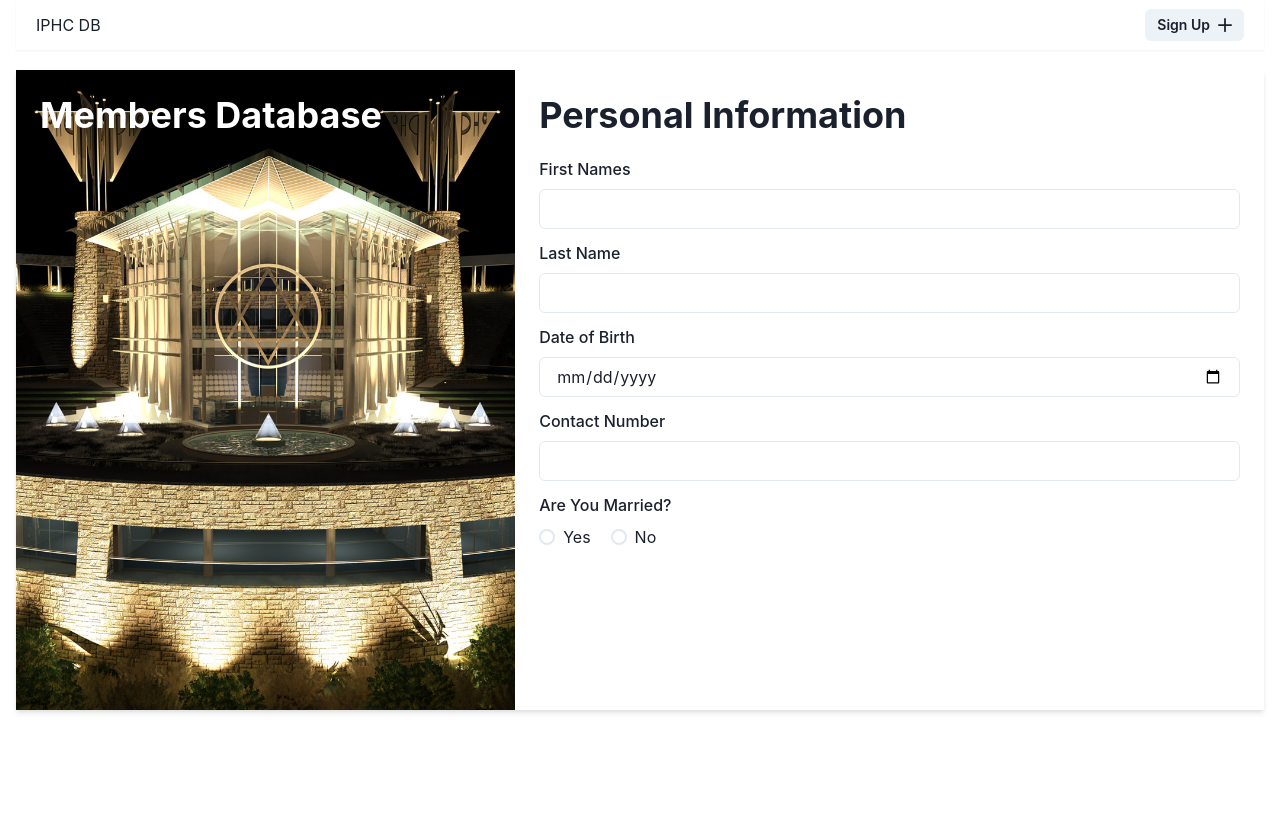
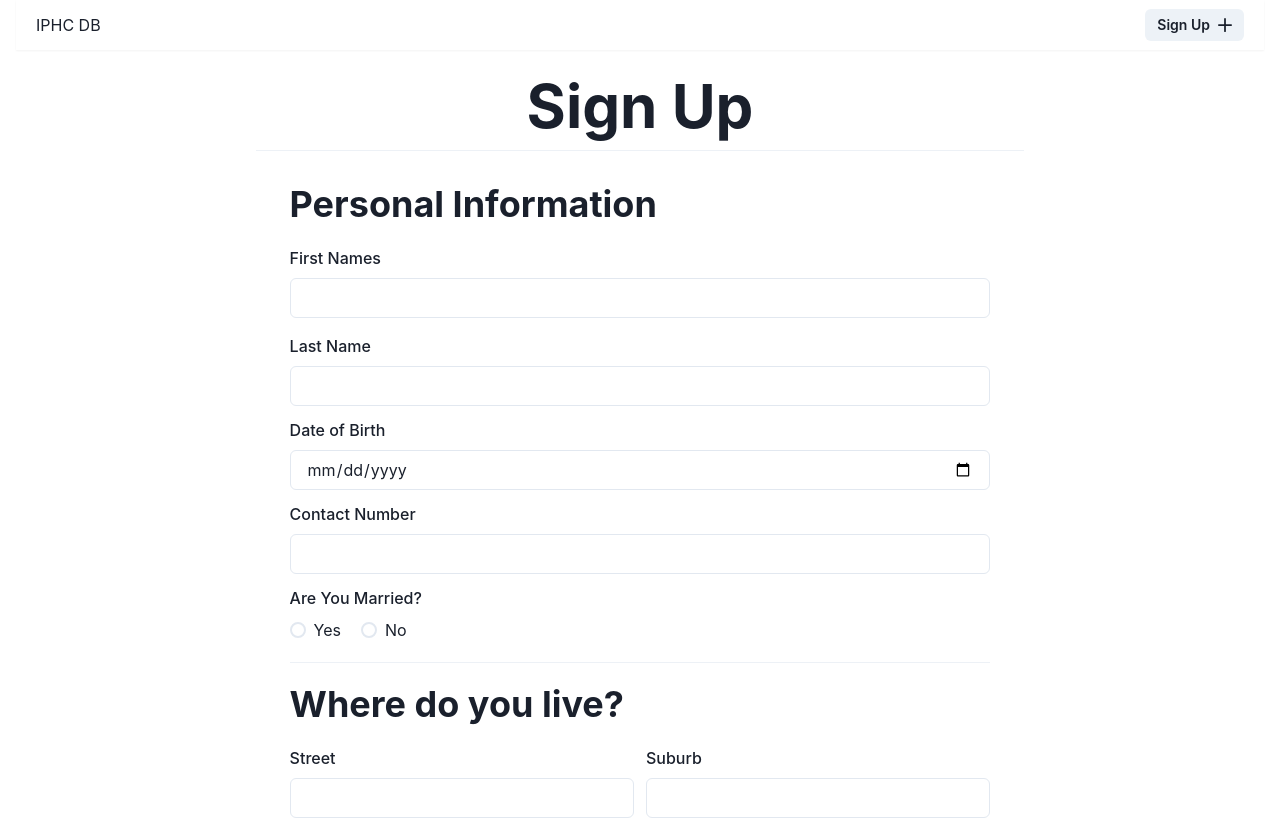
Before and after one commit to blaqbox-prime/iphcdb, a Next.js app: page /signup in a window 1280 px wide. Shown: the top 818 px of the page. Built offline with nearby package versions, Linux system fonts and the light colour scheme.

Commit message:
SignUp completed

```diff
--- a/package.json
+++ b/package.json
@@ -13,6 +13,7 @@
     "@chakra-ui/react": "^2.3.6",
     "@emotion/react": "^11.10.4",
     "@emotion/styled": "^11.10.4",
+    "@hookform/error-message": "^2.0.0",
     "@reduxjs/toolkit": "^1.8.6",
     "bcrypt": "^5.1.0",
     "dotenv": "^16.0.3",
--- a/pages/api/addmember.js
+++ b/pages/api/addmember.js
@@ -4,7 +4,7 @@ const bcrypt = require('bcrypt');
 
 export default async function handler(req,res){
 
-    try{
+
         await connecMongo();
 
         // Create Hashed Password
@@ -21,17 +21,14 @@ export default async function handler(req,res){
             //create document
             const member = await MemberModel.create(memberData);
             console.log("member created")
-            return res.json({member});
+            res.setHeader('Content-Type', 'application/json');
+            return res.status(200).json({member});
 
         }).catch(error => {
             console.log(error);
-            return res.status(500).json({ error: error.message });
+            return res.status(500).json({ error });
         })
 
 
-    }catch(error){
-        console.log(error)
-        return res.json({error})
 
-    }
 }
--- a/pages/index.js
+++ b/pages/index.js
@@ -2,6 +2,7 @@ import { Box, Heading } from '@chakra-ui/react'
 import Head from 'next/head'
 import connecMongo from '../db/db';
 import {MemberModel} from '../db/models/MemberModel';
+import {Url} from 'url';
 
 
 import {
--- a/pages/signup.jsx
+++ b/pages/signup.jsx
@@ -1,8 +1,9 @@
-import { Box, Button, Flex, Grid, Heading, Input, Stack, Text } from '@chakra-ui/react'
+import { Box, Button, Divider, Flex, Grid, Heading, Input, Stack, Text } from '@chakra-ui/react'
 import React, { useState, useRef } from 'react'
 import { useForm } from 'react-hook-form'
 import { useToast } from '@chakra-ui/react'
 import { useRouter } from 'next/router'
+import { ErrorMessage } from '@hookform/error-message';
 
 import {
     FormControl,
@@ -15,7 +16,7 @@ import {
 
 function Signup() {
 
-    const {register, handleSubmit, formState: { errors }} = useForm();
+    const {register, handleSubmit, formState: {errors, isSubmitting, isValid}} = useForm();
     // const [data,setData] = useState();
     const [empStatus,setEmpStatus] = useState();
     // For Loading animation
@@ -28,7 +29,7 @@ function Signup() {
 
 
     // log form result on submit
-    const onSubmit = (data) => {
+    const onSubmit = async (data) => {
 
         console.log(data)
 
@@ -64,15 +65,38 @@ function Signup() {
         }
 
         // submit to backend
-        setLoading(true);
-        fetch('/api/addmember',{
+
+        let res = await fetch('/api/addmember',{
             method: 'POST',
             body: JSON.stringify(formattedData),
-        }).then(result => result.json()).then(res => {
-            router.push('/');
-        })
-        .catch(error => console.log(error));
-        setLoading(false);
+        });
+
+        console.log(res);
+
+        if(res.status === 200){
+            toast({
+                title: 'Account created.',
+                description: "You have been successfully added to the IPHC database.",
+                status: 'success',
+                duration: 5000,
+                isClosable: true,
+              });
+            setTimeout(() => {
+                router.push('/');
+            },2000)
+        } else {
+
+            let data = await res.json();
+            console.log(data);
+
+            toast({
+                title: 'Failed to create account',
+                description: `${data.error.keyValue.email} is already registered`,
+                status: 'error',
+                duration: 5000,
+                isClosable: true,
+              });
+        }
     };
 
     const hasMatchingPasswords = (pass1, pass2) => {
@@ -81,36 +105,43 @@ function Signup() {
 
 
   return (
-    <Flex height={["100vh","100vh","80vh"]} boxShadow={["unset","unset","md"]} mt={5}
-    flexDirection={["column", "column" ,"row"]}
+    <Flex mt={5}
+    flexDirection={'column'}
+    w="100"
+    alignItems={'center'}
     >
-        <Box w={["100%","100%","40%"]} maxheight={['unset','unset',"100%"]} bgImg={["none", "none" ,"images/church1.jpg"]} bgPos={"center"} bgSize="cover" color={["black", "black", "white"]} p={['2',"6"]} >
-            <Heading fontSize="4xl">Members Database</Heading>
-        </Box>
+                    <Heading fontSize="6xl">Sign Up</Heading>
+                    <Divider maxW={'container.md'} my={2}/>
 
         {/* FORM --------- */}
         <Box as="form" onSubmit={handleSubmit(onSubmit)} w={['100%','100%',"60%"]} p={['2',"6"]} overflowY={["unset","unset",'auto']}>
             <Box id="personalInfoForm" minH={['unset','unset','100%']} mb="5">
                 <Heading mb={5}>Personal Information</Heading>
                 {/* ----------------------- */}
-                <FormControl mb="3">
+                <FormControl mb="3" isInvalid={'firstNames' in errors}>
                     <FormLabel>First Names</FormLabel>
-                    <Input type="text" {...register("firstNames",  {required: true, maxLength: 50})}/>
+                    <Input type="text" {...register("firstNames",  {required: 'Field is required'})} mb={1}/>
+                    <ErrorMessage errors={errors} name={'firstNames'}/>
                 </FormControl>
                 {/* ----------------------- */}
                 <FormControl mb="3">
                     <FormLabel>Last Name</FormLabel>
-                    <Input type="text" {...register("lastName")}/>
+                    <Input type="text" {...register("lastName", {required: 'Field is required'})}/>
+                    <ErrorMessage errors={errors} name={'lastName'}/>
+
                 </FormControl>
                 {/* ----------------------- */}
                 <FormControl mb="3">
                     <FormLabel>Date of Birth</FormLabel>
-                    <Input type="date" {...register("dob")}/>
+                    <Input type="date" {...register("dob", {required:'Field is required'})}/>
+                    <ErrorMessage errors={errors} name={'dob'}/>
+
                 </FormControl>
                 {/* ----------------------- */}
                 <FormControl mb="3">
                     <FormLabel>Contact Number</FormLabel>
-                    <Input type="text" {...register("contact")}/>
+                    <Input type="text" {...register("contact",{required: 'Field is required'})}/>
+                    <ErrorMessage errors={errors} name={'contact'}/>
                 </FormControl>
                  {/* ----------------------- */}
                  <FormControl mb="3">
@@ -123,6 +154,7 @@ function Signup() {
                     </RadioGroup>
                 </FormControl>
             </Box>
+            <Divider maxW={'container.md'} my={5} color="blackAlpha.800"/>
             {/* Home Address -------------------------------------*/}
             <Box id="homeAddressForm" mb="16">
                 <Heading mb={5}>Where do you live?</Heading>
@@ -130,42 +162,55 @@ function Signup() {
                     {/* ----------------------- */}
                 <FormControl>
                     <FormLabel>Street</FormLabel>
-                    <Input type="text"{...register("street")}/>
+                    <Input type="text"{...register("street", {required: 'Field is required'})}/>
+                    <ErrorMessage errors={errors} name={'street'}/>
+
                 </FormControl>
                 {/* ----------------------- */}
                 <FormControl>
                     <FormLabel>Suburb</FormLabel>
-                    <Input type="text" {...register("suburb")}/>
+                    <Input type="text" {...register("suburb", {required: 'Field is required'})}/>
+                    <ErrorMessage errors={errors} name={'suburb'}/>
+
                 </FormControl>
                 {/* ----------------------- */}
                 <FormControl>
                     <FormLabel>City</FormLabel>
-                    <Input type="text" {...register("city")}/>
+                    <Input type="text" {...register("city", {required: 'Field is required'})}/>
+                    <ErrorMessage errors={errors} name={'city'}/>
+
                 </FormControl>
 
                 {/* ----------------------- */}
                 <FormControl>
                     <FormLabel>Province</FormLabel>
-                    <Input type="text" {...register("province")}/>
+                    <Input type="text" {...register("province", {required: 'Field is required'})}/>
+                    <ErrorMessage errors={errors} name={'province'}/>
+
                 </FormControl>
                 {/* ----------------------- */}
                 <FormControl>
                     <FormLabel>Postal Code</FormLabel>
-                    <Input type="text" {...register("postal")}/>
+                    <Input type="text" {...register("postal",  {required: 'Field is required'})}/>
+                    <ErrorMessage errors={errors} name={'postal'}/>
                 </FormControl>
                 </Grid>
             </Box>
+            <Divider maxW={'container.md'} my={5} color="blackAlpha.800"/>
+
             {/* Occupation -------------------------------------*/}
             <Box id="occupationForm" mb="16">
                 <Heading mb={5}>Occupation</Heading>
                 {/* ----------------------- */}
                 <FormControl mb="3">
                     <FormLabel>Employment status</FormLabel>
-                    <Select placeholder='---- Select ----' {...register("empStatus")} onChange={(e)=>{setEmpStatus(e.target.value)}}>
+                    <Select placeholder='---- Select ----' {...register("empStatus", {required: 'Select one option from the dropdown list'})} onChange={(e)=>{setEmpStatus(e.target.value)}}>
                         <option value='Employed'>Employed</option>
                         <option value='Self-Employed'>Self-Employed</option>
                         <option value='Unemployed'>Unemployed</option>
                     </Select>
+                    <ErrorMessage errors={errors} name={'empStatus'}/>
+
                 </FormControl>
                 {
                     (empStatus == 'Employed' || (empStatus == 'Self-Employed')) && (
@@ -186,34 +231,41 @@ function Signup() {
                 {/* ----------------------- */}
                 <FormControl mb="3">
                     <FormLabel>Are you actively seeking work?</FormLabel>
-                    <Select placeholder='---- Select ----' {...register("isSeekingWork")}>
+                    <Select placeholder='---- Select ----' {...register("isSeekingWork", {required: 'Select one option from the dropdown list'})}>
                         <option value='Yes'>Yes</option>
                         <option value='No'>No</option>
                     </Select>
+                    <ErrorMessage errors={errors} name={'isSeekingWork'}/>
                 </FormControl>
             </Box>
+
+            <Divider maxW={'container.md'} my={5} color="blackAlpha.800"/>
+                {/* Login Credentials----------------------- */}
+
             <Box id="loginCredentialsForm" mb="16">
                 <Heading>Account Information</Heading>
                 <Text fontSize="sm" mb="5">These will be used to access the database</Text>
                 {/* ----------------------- */}
                 <FormControl mb="3">
                     <FormLabel>Email address</FormLabel>
-                    <Input type="email" {...register("email")}/>
+                    <Input type="email" {...register("email", {required: 'Field is required'})}/>
+                    <ErrorMessage errors={errors} name={'email'}/>
                 </FormControl>
                 {/* ----------------------- */}
                 <FormControl mb="3">
                     <FormLabel>Password</FormLabel>
-                    <Input type="password" {...register("password")} />
+                    <Input type="password" {...register("password", {required: 'Field is required'})} />
+                    <ErrorMessage errors={errors} name={'password'}/>
                 </FormControl>
                 {/* ----------------------- */}
                 <FormControl mb="3">
                     <FormLabel>Confirm Password</FormLabel>
-                    <Input type="password" {...register("confirmPass")}/>
-                    {!isMatchingPass && <FormErrorMessage>Passwords do not match</FormErrorMessage>}
+                    <Input type="password" {...register("confirmPass", {required: 'Passwords do not match'})}/>
+                    <ErrorMessage errors={errors} name={'confirmPass'}/>
                 </FormControl>
             </Box>
             <Button type="submit" colorScheme='blue' px={8}
-            isLoading={isLoading}
+            isLoading={isSubmitting}
             loadingText="Submitting"
             >Submit</Button>
         </Box>
```
Also changed, not shown: 1 other file (tests, documents, lock files or other folders).
